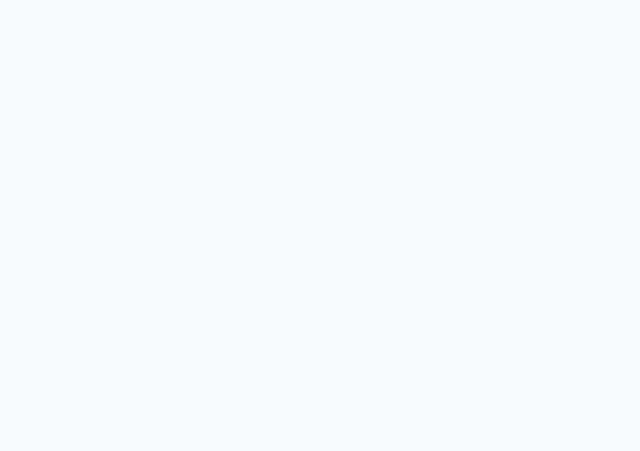
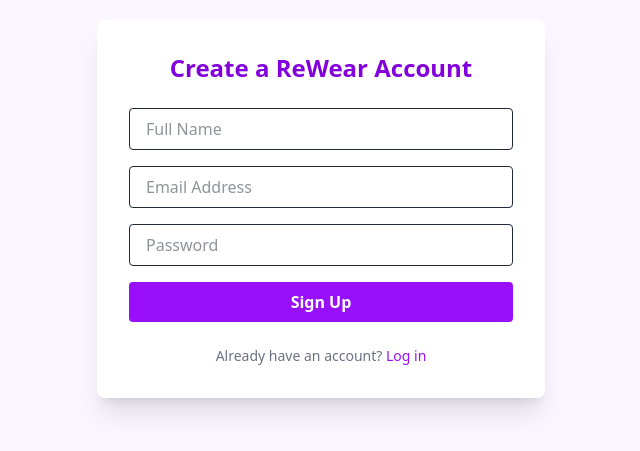
Before and after one commit to Nausheen-ux/ReWear_Odoo_1943, a React (Vite) app in the folder frontend/: page /signup in a window 1280 px wide. Before the commit this address had no page. Shown: the part 191-642 px from the top of the page, without its empty margins (319-959 px from the left). Built offline with nearby package versions, Linux system fonts and the light colour scheme.

Commit message:
signup-login

```diff
--- a/frontend/src/App.jsx
+++ b/frontend/src/App.jsx
@@ -1,5 +1,7 @@
 import { BrowserRouter, Routes, Route } from "react-router-dom";
 import LandingPage from "./pages/LandingPage";
+import SignUp from "./pages/SignUp";
+import Login from "./pages/Login";
 import AdminDashboard from "./pages/AdminDashboard";
 
 function App() {
@@ -9,6 +11,8 @@
 
          {/*  keep adding */}
          <Route path="/" element={<LandingPage />} />
+         <Route path="/signup" element={<SignUp />} />
+         <Route path="/login" element={<Login />} />
         <Route path="/admin" element={<AdminDashboard />} />
       </Routes>
     </BrowserRouter>
--- /dev/null
+++ b/frontend/src/pages/Login.jsx
@@ -0,0 +1,79 @@
+import { useState } from "react";
+import { useNavigate, Link } from "react-router-dom";
+
+function Login() {
+  const navigate = useNavigate();
+  const [form, setForm] = useState({ email: "", password: "" });
+  const [error, setError] = useState("");
+
+  const handleChange = (e) => {
+    setForm({ ...form, [e.target.name]: e.target.value });
+  };
+
+  const handleLogin = (e) => {
+    e.preventDefault();
+
+    const storedUser = JSON.parse(localStorage.getItem("user"));
+
+    if (
+      storedUser &&
+      storedUser.email === form.email &&
+      storedUser.password === form.password
+    ) {
+      navigate("/dashboard");
+    } else {
+      setError("Invalid email or password.");
+    }
+  };
+
+  return (
+    <div className="min-h-screen bg-purple-50 flex items-center justify-center px-4">
+      <div className="bg-white shadow-xl rounded-lg p-8 w-full max-w-md">
+        <h2 className="text-2xl font-bold text-purple-700 mb-6 text-center">
+          Log in to ReWear
+        </h2>
+
+        {error && <p className="text-red-500 text-sm mb-4">{error}</p>}
+
+        <form onSubmit={handleLogin} className="space-y-4">
+          <input
+            type="email"
+            name="email"
+            placeholder="Email Address"
+            value={form.email}
+            onChange={handleChange}
+            className="w-full px-4 py-2 border rounded focus:outline-none focus:ring-2 focus:ring-purple-300"
+          />
+
+          <input
+            type="password"
+            name="password"
+            placeholder="Password"
+            value={form.password}
+            onChange={handleChange}
+            className="w-full px-4 py-2 border rounded focus:outline-none focus:ring-2 focus:ring-purple-300"
+          />
+
+          <button
+            type="submit"
+            className="w-full bg-purple-600 text-white py-2 rounded font-semibold hover:bg-purple-700"
+          >
+            Log In
+          </button>
+        </form>
+
+        <p className="mt-6 text-sm text-gray-500 text-center">
+          New here?{" "}
+          <Link
+            to="/signup"
+            className="text-purple-600 font-medium hover:underline"
+          >
+            Create an account
+          </Link>
+        </p>
+      </div>
+    </div>
+  );
+}
+
+export default Login;
--- /dev/null
+++ b/frontend/src/pages/SignUp.jsx
@@ -0,0 +1,91 @@
+import { useState } from "react";
+import { useNavigate, Link } from "react-router-dom";
+
+function Signup() {
+  const navigate = useNavigate();
+  const [form, setForm] = useState({
+    name: "",
+    email: "",
+    password: ""
+  });
+  const [error, setError] = useState("");
+
+  const handleChange = (e) => {
+    setForm({ ...form, [e.target.name]: e.target.value });
+  };
+
+  const handleSubmit = (e) => {
+    e.preventDefault();
+
+    if (!form.name || !form.email || !form.password) {
+      setError("All fields are required.");
+      return;
+    }
+
+    // Save user to localStorage (simulated auth)
+    localStorage.setItem("user", JSON.stringify(form));
+
+    // Redirect to dashboard
+    navigate("/dashboard");
+  };
+
+  return (
+    <div className="min-h-screen bg-purple-50 flex items-center justify-center px-4">
+      <div className="bg-white shadow-xl rounded-lg p-8 w-full max-w-md">
+        <h2 className="text-2xl font-bold text-purple-700 mb-6 text-center">
+          Create a ReWear Account
+        </h2>
+
+        {error && <p className="text-red-500 text-sm mb-4">{error}</p>}
+
+        <form onSubmit={handleSubmit} className="space-y-4">
+          <input
+            type="text"
+            name="name"
+            placeholder="Full Name"
+            value={form.name}
+            onChange={handleChange}
+            className="w-full px-4 py-2 border rounded focus:outline-none focus:ring-2 focus:ring-purple-300"
+          />
+
+          <input
+            type="email"
+            name="email"
+            placeholder="Email Address"
+            value={form.email}
+            onChange={handleChange}
+            className="w-full px-4 py-2 border rounded focus:outline-none focus:ring-2 focus:ring-purple-300"
+          />
+
+          <input
+            type="password"
+            name="password"
+            placeholder="Password"
+            value={form.password}
+            onChange={handleChange}
+            className="w-full px-4 py-2 border rounded focus:outline-none focus:ring-2 focus:ring-purple-300"
+          />
+
+          <button
+            type="submit"
+            className="w-full bg-purple-600 text-white py-2 rounded font-semibold hover:bg-purple-700"
+          >
+            Sign Up
+          </button>
+        </form>
+
+        <p className="mt-6 text-sm text-gray-500 text-center">
+          Already have an account?{" "}
+          <Link
+            to="/login"
+            className="text-purple-600 font-medium hover:underline"
+          >
+            Log in
+          </Link>
+        </p>
+      </div>
+    </div>
+  );
+}
+
+export default Signup;
```
